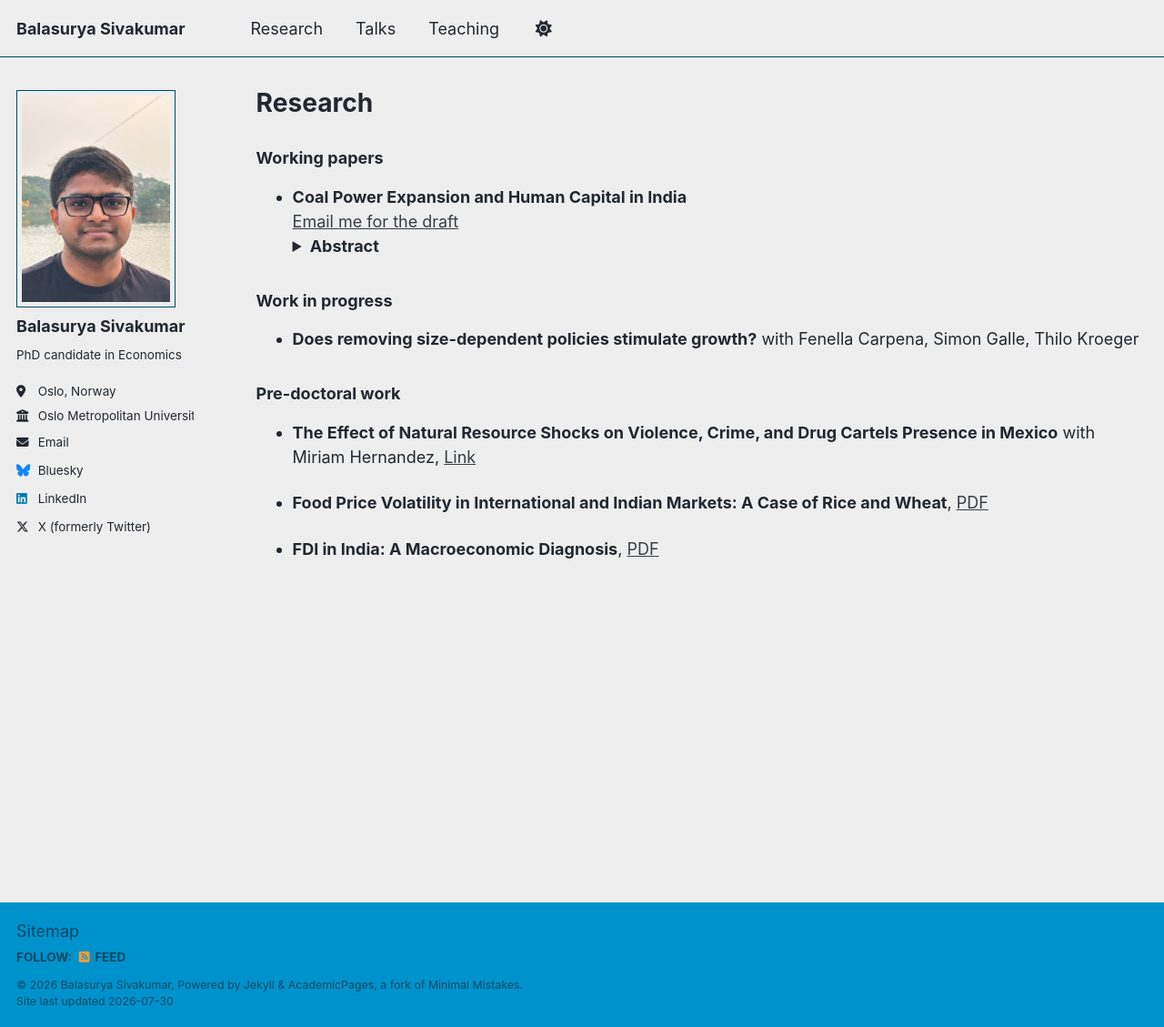
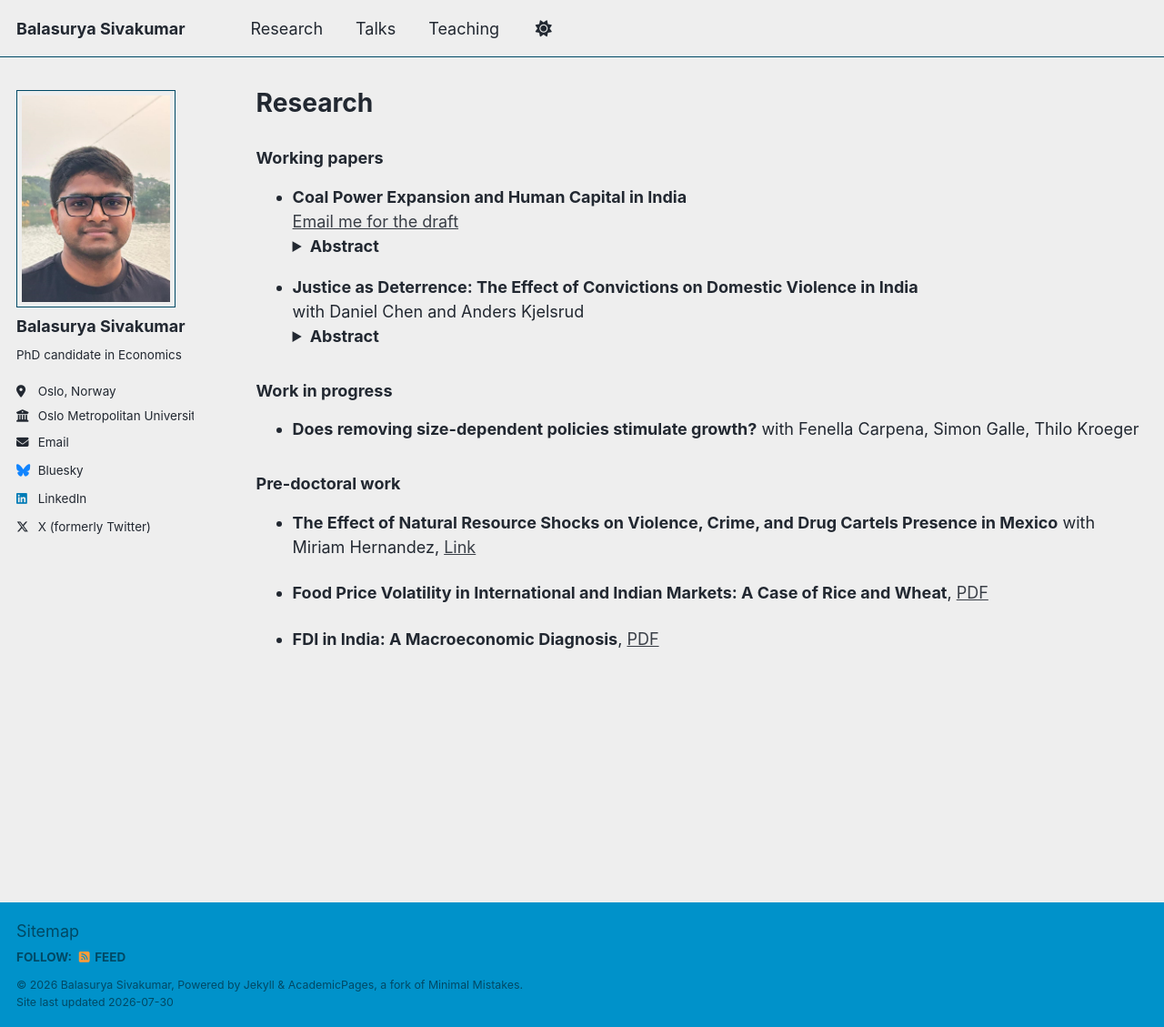
Before and after one commit to BalasuryaSivakumar/balasuryasivakumar.github.io, a Jekyll site: the page built from _pages/publications.md, in a window 1280 px wide and 1129 px high. Shown: the whole window at 91% size. Built offline with Jekyll 4.4.1, drawn with Linux system fonts in a browser that asks for light colours; a script that is not in the unit is left out; part of the change alters nothing that is shown.

Commit message:
Update publications with new papers and abstracts
Added new publication details and abstracts for two papers, including 'Coal Power Expansion and Human Capital in India' and 'Justice as Deterrence: The Effect of Convictions on Domestic Violence in India'.

```diff
--- a/_pages/publications.md
+++ b/_pages/publications.md
@@ -10,16 +10,35 @@ author_profile: true
 <ul>
 <li>
 <strong>Coal Power Expansion and Human Capital in India</strong><br>
-<a href="mailto:YOUR-EMAIL@ADDRESS.COM">Email me for the draft</a>
+<a href="mailto:balasurya.sivakumar@oslomet.no">Email me for the draft</a>
 <details>
 <summary><strong>Abstract</strong></summary>
 <p>
-Paste your complete abstract here.
+This paper examines the effect of exposure to coal-fired power generation on children’s educational outcomes in India. To estimate this relationship, I exploit spatial and temporal variation in the commissioning of new coal capacity across locations and birth cohorts during India’s peak coal expansion period, 2005--2015. Comparing children born in the same location before and after nearby coal capacity was commissioned, I find that a median increase in nearby coal capacity reduces completed schooling by 0.11 years, or 2.1 percent of the sample mean. Coal exposure also reduces primary and middle school completion and the likelihood that children are on-track for their age. The estimates are larger for children born closer to coal plants and in downwind locations, further consistent with local air pollution as a potential mechanism. Complementary evidence shows that coal exposure worsens early-childhood health, suggesting that early-life insults may be one pathway through which coal-fired power generation affects later educational attainment. The results are robust to checks for differential pre-trends, local economic development, and endogenous migration across locations. These findings suggest that the costs of coal-fired power generation may extend beyond contemporaneous health impacts to children’s human capital accumulation.
 </p>
 </details>
 </li>
 </ul>
 
+<ul>
+<li>
+<strong>Justice as Deterrence: The Effect of Convictions on
+Domestic Violence in India </strong><br> with Daniel Chen and Anders Kjelsrud
+<details>
+<summary><strong>Abstract</strong></summary>
+<p>
+Can legal enforcement deter private, underreported violence? We study intimate
+partner violence in India, combining survey data on violence onset with administrative
+records and lower-court cases involving crimes against women (2010–2018). Exploiting
+quasi-random assignment of criminal cases to judges, we construct district–year variation
+in conviction probabilities driven by judicial harshness. A one-percentage-point
+increase in conviction rates reduces violence onset the following year by 0.22 percentage
+points—15 percent of the sample mean—while reported crimes against women
+rise, consistent with increased reporting rather than victimization. Consistent with a
+salience mechanism, deterrent effects are larger where local media exposure is greater.</p>
+</details>
+</li>
+</ul>
 
 
 ### Work in progress
```
